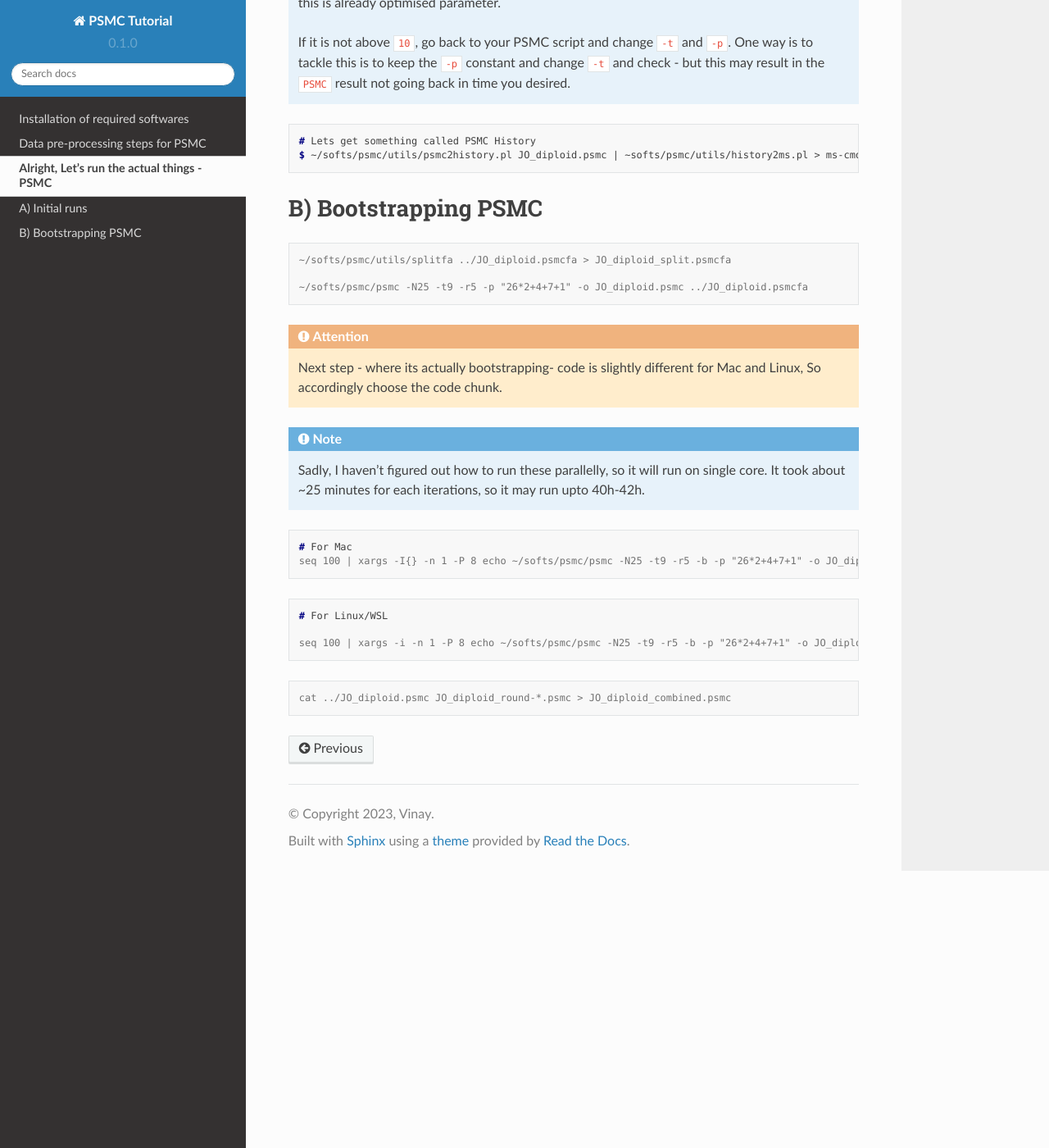
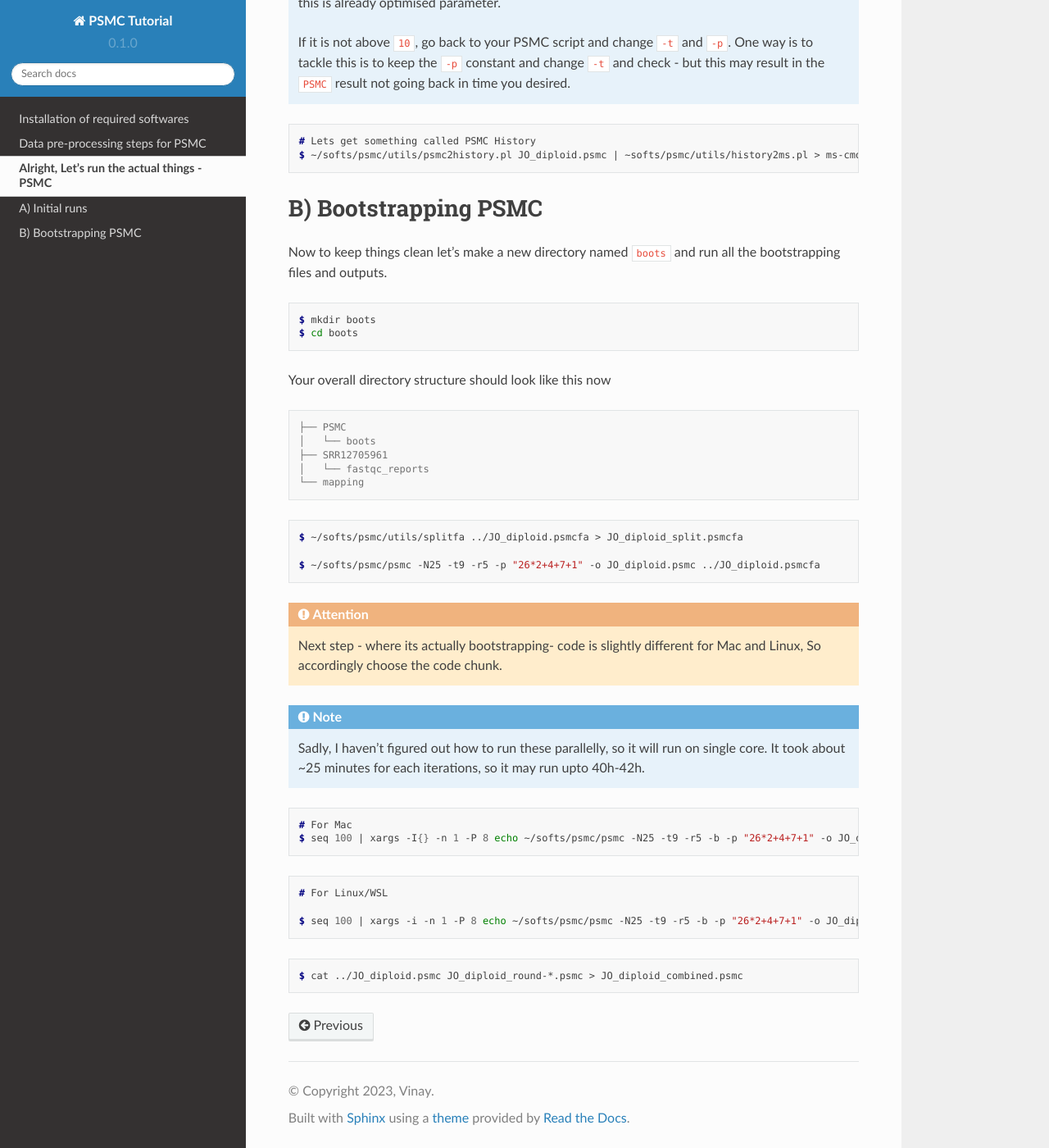
Before and after one commit to stachyris/PSMC_Tutorial-BirdLab, a Sphinx documentation site: the page built from docs/source/02_PSMC.rst, in a window 1280 px wide and 1400 px high, scrolled down 1028 px. Shown: the whole window at 82% size. Built offline with Sphinx 7.4.7 and the Read the Docs theme 2.0.0, drawn with Linux system fonts in a browser that asks for light colours.

Commit message:
Directory_Tree_02_PSMC.rst

```diff
--- a/docs/source/02_PSMC.rst
+++ b/docs/source/02_PSMC.rst
@@ -53,11 +53,29 @@ A) Initial runs
 B) Bootstrapping PSMC
 ----------------------
 
+Now to keep things clean let's make a new directory named ``boots`` and run all the bootstrapping files and outputs.
+
 .. code-block:: console
 
- ~/softs/psmc/utils/splitfa ../JO_diploid.psmcfa > JO_diploid_split.psmcfa
+ $ mkdir boots
+ $ cd boots
 
- ~/softs/psmc/psmc -N25 -t9 -r5 -p "26*2+4+7+1" -o JO_diploid.psmc ../JO_diploid.psmcfa
+Your overall directory structure should look like this now
+
+.. code-block:: console
+
+ ├── PSMC
+ │   └── boots
+ ├── SRR12705961
+ │   └── fastqc_reports
+ └── mapping
+
+
+.. code-block:: console
+
+ $ ~/softs/psmc/utils/splitfa ../JO_diploid.psmcfa > JO_diploid_split.psmcfa
+
+ $ ~/softs/psmc/psmc -N25 -t9 -r5 -p "26*2+4+7+1" -o JO_diploid.psmc ../JO_diploid.psmcfa
 
 
 .. attention::
@@ -74,16 +92,16 @@ B) Bootstrapping PSMC
 .. code-block:: console
 
  # For Mac
- seq 100 | xargs -I{} -n 1 -P 8 echo ~/softs/psmc/psmc -N25 -t9 -r5 -b -p "26*2+4+7+1" -o JO_diploid_round-{}.psmc JO_diploid_split.psmcfa | sh
+ $ seq 100 | xargs -I{} -n 1 -P 8 echo ~/softs/psmc/psmc -N25 -t9 -r5 -b -p "26*2+4+7+1" -o JO_diploid_round-{}.psmc JO_diploid_split.psmcfa | sh
 
 
 .. code-block:: console
 
  # For Linux/WSL
 
- seq 100 | xargs -i -n 1 -P 8 echo ~/softs/psmc/psmc -N25 -t9 -r5 -b -p "26*2+4+7+1" -o JO_diploid_round-{}.psmc JO_diploid_split.psmcfa | sh
+ $ seq 100 | xargs -i -n 1 -P 8 echo ~/softs/psmc/psmc -N25 -t9 -r5 -b -p "26*2+4+7+1" -o JO_diploid_round-{}.psmc JO_diploid_split.psmcfa | sh
 
 
 .. code-block:: console
 
- cat ../JO_diploid.psmc JO_diploid_round-*.psmc > JO_diploid_combined.psmc
+ $ cat ../JO_diploid.psmc JO_diploid_round-*.psmc > JO_diploid_combined.psmc
```
